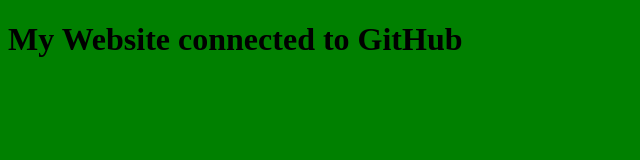
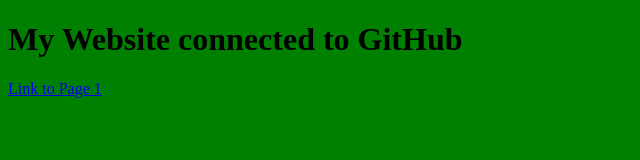
Before and after one commit to sandeeq/MyExcellentSandbox, a website: page index.html in a window 1280 px wide. Shown: the whole page, without its empty margins (0-640 px from the left). Drawn offline with Linux system fonts and the light colour scheme.

Commit message:
added page1

```diff
--- a/index.html
+++ b/index.html
@@ -9,5 +9,7 @@
   </head>
   <body>
     <h1>My Website connected to GitHub</h1>
+
+    <a href="page1.html">Link to Page 1</a>
   </body>
 </html>
```
Also changed, not shown: page1.html (added).
